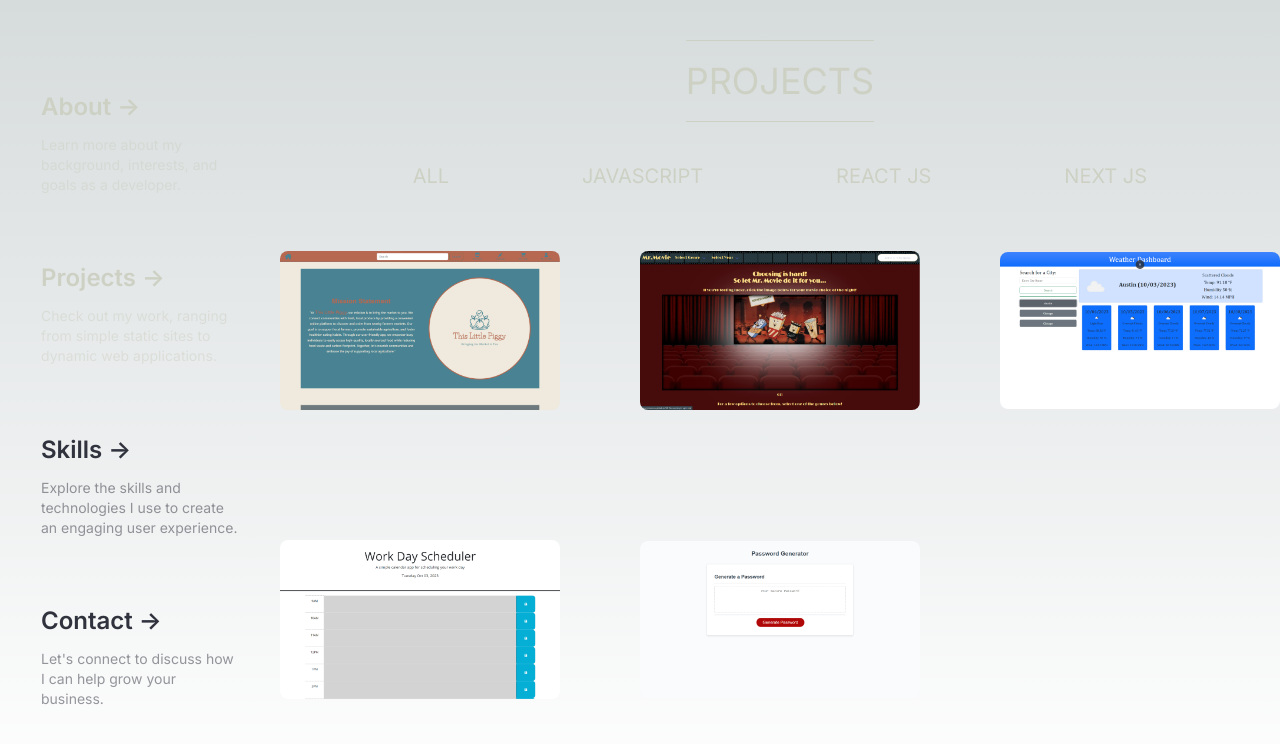
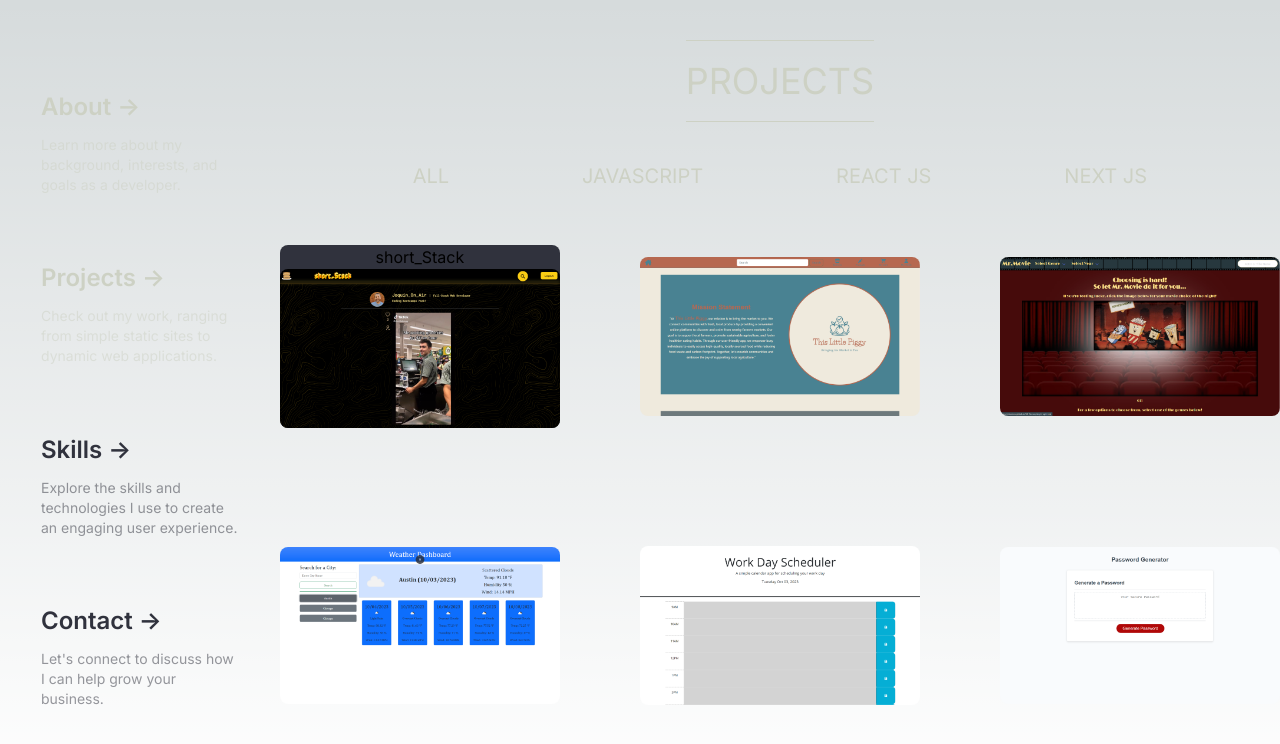
Before and after one commit to Jstanion/Portfolio, a Next.js app: page /projects in a window 1280 px wide. Shown: the top 744 px of the page. Built offline with nearby package versions, Linux system fonts and the light colour scheme.

Commit message:
added flex properties to project containers

```diff
--- a/app/projects/page.js
+++ b/app/projects/page.js
@@ -1,4 +1,5 @@
 import Image from "next/image";
+
 
 export default function Project() {
   return (
@@ -14,7 +15,21 @@ export default function Project() {
           <button className="hover:text-blue">NEXT JS</button>
         </div>
         <div className="flex flex-wrap grid grid-cols-3 gap-x-20 gap-y-2 jusitfy-center items-center h-full w-full">
+          <div className="flex flex-col justify-end items-end rounded-lg bg-dkGray ">
+            <p className="text-center w-full">short_Stack</p>
+            <div className="flex">
+              <div className="flex flex-col justify-center">
 
+              </div>
+              <Image
+                className="rounded-lg"
+                src="/shortStack.png"
+                width={300}
+                height={300}
+                alt="Short Stack Videos app thumbnail"
+              />
+            </div>
+          </div>
 
           <div>
             <Image
```
